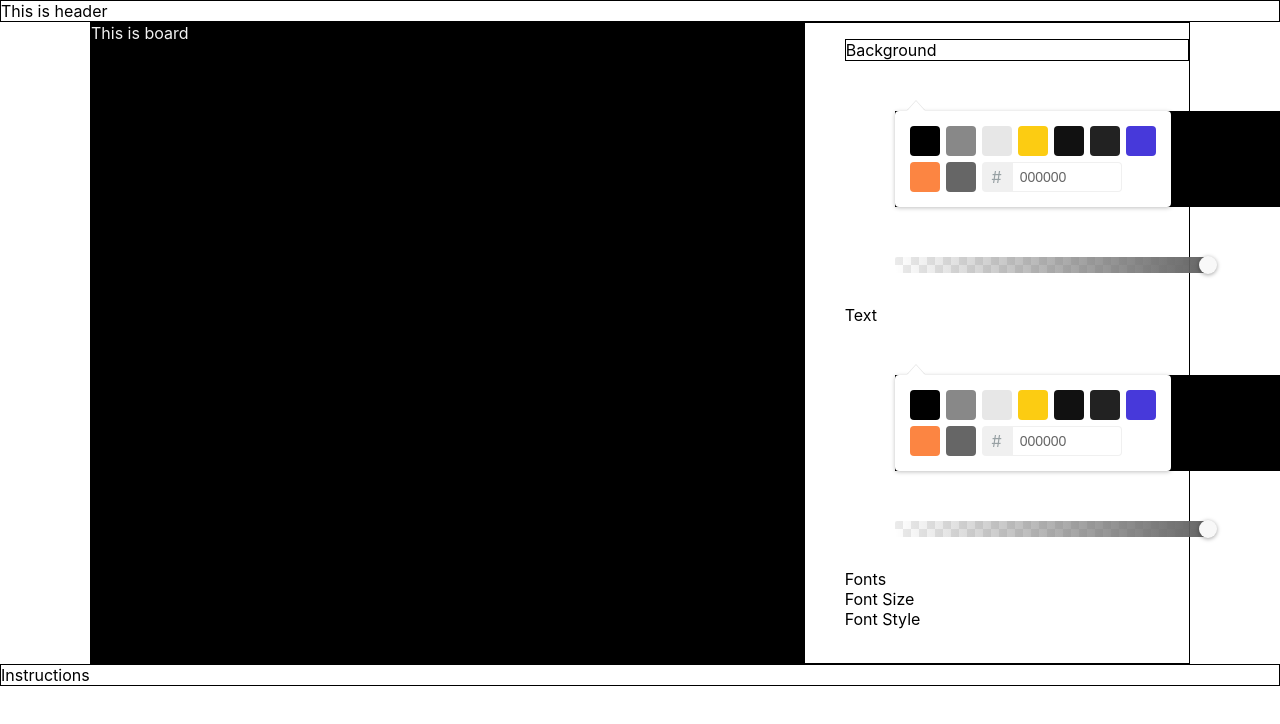
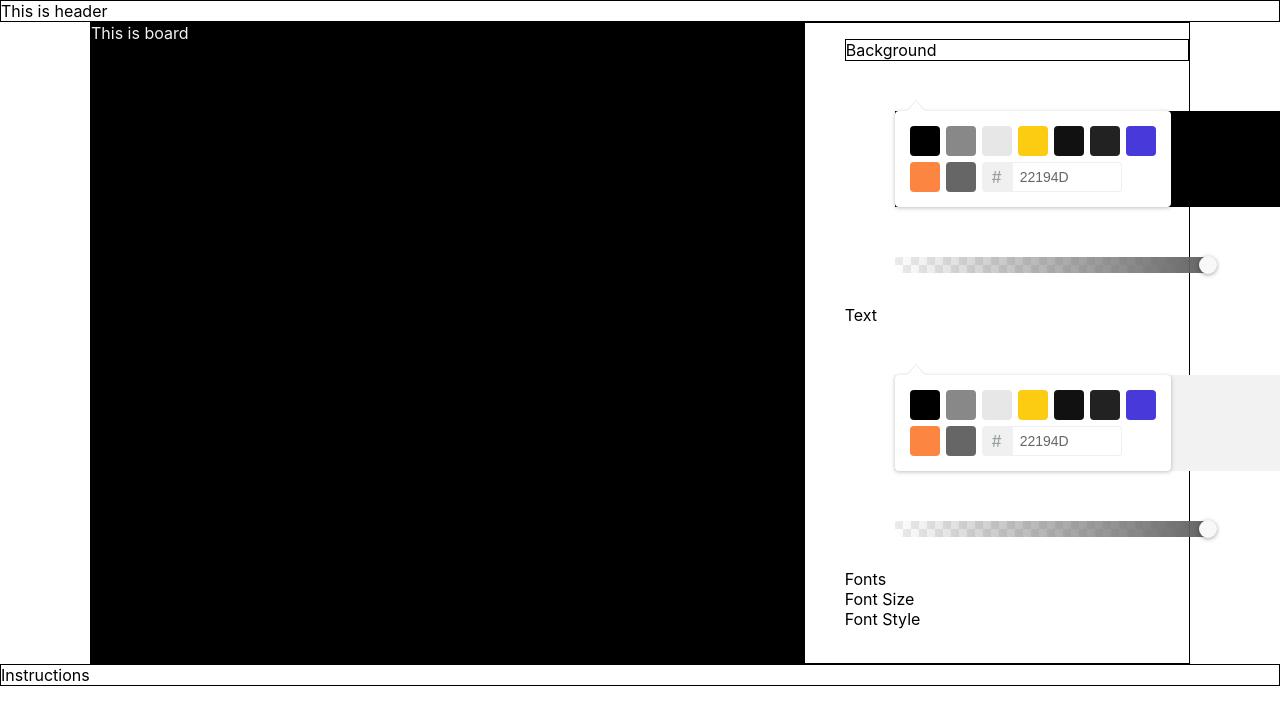
Before and after one commit to GoncaloBM/peacock-constrast-test, a React (Create React App) app: page / in a window 1280 px wide. Shown: the top 724 px of the page. Built offline with nearby package versions, Linux system fonts and the light colour scheme.

Commit message:
colors from background and text color picker working, BUG - if ok button is pressed  before inserting all letters/numbers on virtual keyboard function breaks because it can't workout #11f, for example,  as a RGB. We need to force all spaces for characters to be filled

```diff
--- a/src/App.js
+++ b/src/App.js
@@ -1,37 +1,50 @@
-import React, {useEffect, useState} from "react";
+import React, { useEffect, useState } from "react";
 import "./App.css";
 import Menu from "./components/Menu/Menu";
 
 function App() {
-  const [backgroundColor, setBackgroundColor] = useState('rgb(0,0,0,1)')
-  const [colorText, setColorText] = useState('rgb(242,242,242, 1)')
+  const [backgroundColor, setBackgroundColor] = useState({
+    r: 0,
+    g: 0,
+    b: 0,
+    a: 1,
+  });
+  const [colorText, setColorText] = useState({ r: 242, g: 242, b: 242, a: 1 });
+  useEffect(() => {
+    return () => {};
+  }, [backgroundColor, colorText]);
 
-  useEffect(() => {
+  const getColor = (color, isText) => {
+    if (isText){
+      setColorText(color)
+    }else{
+      setBackgroundColor(color);
+    }
 
-    return () => {
-    }
-  }, [backgroundColor, colorText])
-
-  const getColorText = (color) => {
-
-    setColorText(color)
-
-  }
-
-  const getBackgroundColor = (color) =>{
-    console.log(color)
-    let colorRGB = `rgb(${color.r},${color.g},${color.b},${color.a})`
-    console.log(colorRGB)
-    setBackgroundColor(colorRGB)
-  }
+  };
 
   return (
     <div className="App">
       <header className="header">This is header</header>
       <div className="wrapper">
-        <div style={{backgroundColor: backgroundColor, color: colorText}} className="Board">This is board</div>
+        <div
+          style={{
+            backgroundColor: `rgb(${backgroundColor.r},${backgroundColor.g},${backgroundColor.b},${backgroundColor.a})`,
+            color:  `rgb(${colorText.r},${colorText.g},${colorText.b},${colorText.a})`,
+          }}
+          className="Board"
+        >
+          This is board
+        </div>
 
-        <div className='menu'><Menu getBackgroundColor={(color)=>getBackgroundColor(color)} getColorText={()=>getColorText()} /></div>
+        <div className="menu">
+          <Menu
+
+            colorText = {colorText}
+            backgroundColor={backgroundColor}
+            getColor={(color, isText) => getColor(color, isText)}
+          />
+        </div>
       </div>
 
       <footer className="instructions"> Instructions </footer>
--- a/src/components/Menu/Menu.js
+++ b/src/components/Menu/Menu.js
@@ -2,47 +2,42 @@ import React, { useState, useEffect } from "react";
 import "./Menu.css";
 import Alphapicker from "../colorpicker/alphapicker";
 import Twitterpicker from "../colorpicker/twitterpicker";
-import {VirtualKeyboard} from "../virtual-keyboard/VirtualKeyboard.jsx";
+import { VirtualKeyboard } from "../virtual-keyboard/VirtualKeyboard.jsx";
 const Menu = (props) => {
   let [indexFocusedItem, setIndexFocusedItem] = useState(0);
   let [showVirtualKeyboard, setShowVirtualKeyboard] = useState(false);
 
-  const exitKeyboard = () =>{
+  const exitKeyboard = () => {
     // console.log('joao')
-    setShowVirtualKeyboard(false)
-  }
-
+    setShowVirtualKeyboard(false);
+  };
 
   useEffect(() => {
     const keyNavigate = (e) => {
-      if ((e.keyCode === 13 && indexFocusedItem ===1) || (e.keyCode === 13 && indexFocusedItem ===4)) {
-        if(showVirtualKeyboard === false){
-          setShowVirtualKeyboard(true)
+      if (
+        (e.keyCode === 13 && indexFocusedItem === 1) ||
+        (e.keyCode === 13 && indexFocusedItem === 4)
+      ) {
+        if (showVirtualKeyboard === false) {
+          setShowVirtualKeyboard(true);
         }
-
       }
 
-      if(showVirtualKeyboard){
-      }else{
+      if (showVirtualKeyboard) {
+      } else {
         if (e.keyCode === 38) {
-
           if (indexFocusedItem > 0) {
             indexFocusedItem--;
 
             setIndexFocusedItem(indexFocusedItem);
-
           }
         } else if (e.keyCode === 40) {
-
           if (indexFocusedItem < 8) {
-
             indexFocusedItem++;
             setIndexFocusedItem(indexFocusedItem);
-
           }
         }
       }
-
     };
     window.addEventListener("keydown", keyNavigate);
     return () => {
@@ -57,9 +52,22 @@ const Menu = (props) => {
           Background
         </li>
         <li className={`${indexFocusedItem === 1 ? "focused" : ""}`}>
-          <Twitterpicker getBackgroundColor={(color)=>props.getBackgroundColor(color)} isKeyboardActive= {showVirtualKeyboard} isActive={indexFocusedItem === 1 ? true : false}/>
-          {showVirtualKeyboard && indexFocusedItem === 1 ? <VirtualKeyboard getBackgroundColor={(color)=>props.getBackgroundColor(color)}
-           exitKeyboard={()=>exitKeyboard()} /> : "" }
+          <Twitterpicker
+            isText={false}
+            previewColor={props.backgroundColor}
+            getColor={(color, isText) => props.getColor(color, isText)}
+            isKeyboardActive={showVirtualKeyboard}
+            isActive={indexFocusedItem === 1 ? true : false}
+          />
+          {showVirtualKeyboard && indexFocusedItem === 1 ? (
+            <VirtualKeyboard
+              isText={false}
+              getColor={(color, isText) => props.getColor(color, isText)}
+              exitKeyboard={() => exitKeyboard()}
+            />
+          ) : (
+            ""
+          )}
         </li>
         <li className={`${indexFocusedItem === 2 ? "focused" : ""}`}>
           <Alphapicker isActive={indexFocusedItem === 2 ? true : false} />
@@ -68,8 +76,21 @@ const Menu = (props) => {
       <ul>
         <li className={`${indexFocusedItem === 3 ? "focused" : ""}`}>Text</li>
         <li className={`${indexFocusedItem === 4 ? "focused" : ""}`}>
-          <Twitterpicker isKeyboardActive= {showVirtualKeyboard} isActive={indexFocusedItem === 4 ? true : false}/>
-          {showVirtualKeyboard && indexFocusedItem ===4 ? <VirtualKeyboard exitKeyboard={()=>exitKeyboard()} /> : "" }
+          <Twitterpicker
+            previewColor={props.colorText}
+            isText={true}
+            isKeyboardActive={showVirtualKeyboard}
+            isActive={indexFocusedItem === 4 ? true : false}
+          />
+          {showVirtualKeyboard && indexFocusedItem === 4 ? (
+            <VirtualKeyboard
+            isText={true}
+            getColor={(color, isText) => props.getColor(color, isText)}
+            exitKeyboard={() => exitKeyboard()}
+            />
+          ) : (
+            ""
+          )}
         </li>
         <li className={`${indexFocusedItem === 5 ? "focused" : ""}`}>
           <Alphapicker isActive={indexFocusedItem === 5 ? true : false} />
--- a/src/components/colorpicker/twitterpicker.js
+++ b/src/components/colorpicker/twitterpicker.js
@@ -6,7 +6,8 @@ class Twitterpicker extends React.Component {
   constructor(props) {
     super();
     this.state = {
-      color: "#000000",
+      previewColor: props.previewColor
+
     };
     this.keydown = this.keydown.bind(this);
   }
@@ -117,7 +118,7 @@ class Twitterpicker extends React.Component {
   handleChangeComplete = (color) => {
     this.setState({ color: color.rgb });
     console.log(color.rgb)
-    this.props.getBackgroundColor(color.rgb)
+    this.props.getColor(color.rgb)
   };
 
   render() {
@@ -125,7 +126,7 @@ class Twitterpicker extends React.Component {
     return (
       <div className="twitterpicker"
         style={{
-          backgroundColor:color,
+          backgroundColor:`rgb(${this.state.previewColor.r},${this.state.previewColor.g},${this.state.previewColor.b},${this.state.previewColor.a})`,
         }}
       >
         <TwitterPicker
--- a/src/components/virtual-keyboard/VirtualKeyboard.jsx
+++ b/src/components/virtual-keyboard/VirtualKeyboard.jsx
@@ -3,7 +3,8 @@ import useEventListener from "./use-event-listener";
 import "./VirtualKeyboard.css";
 
 export const VirtualKeyboard = (props) => {
-  const getBackgroundColor = props.getBackgroundColor
+  const isText = props.isText
+  const getColor = props.getColor
   const exitKeyboard = props.exitKeyboard
   const [keyboardValue, setKeyboardValue] = useState([]);
   const [currentKeyValue, setCurrentKeyValue] = useState(1);
@@ -15,7 +16,8 @@ export const VirtualKeyboard = (props) => {
 
   //after press ok on keyboard sets background with the value
   const sendColorFromVirtualKeyboard = (color) =>{
-    getBackgroundColor(color);
+    console.log(isText)
+    getColor(color, isText);
   };
 
 
```
